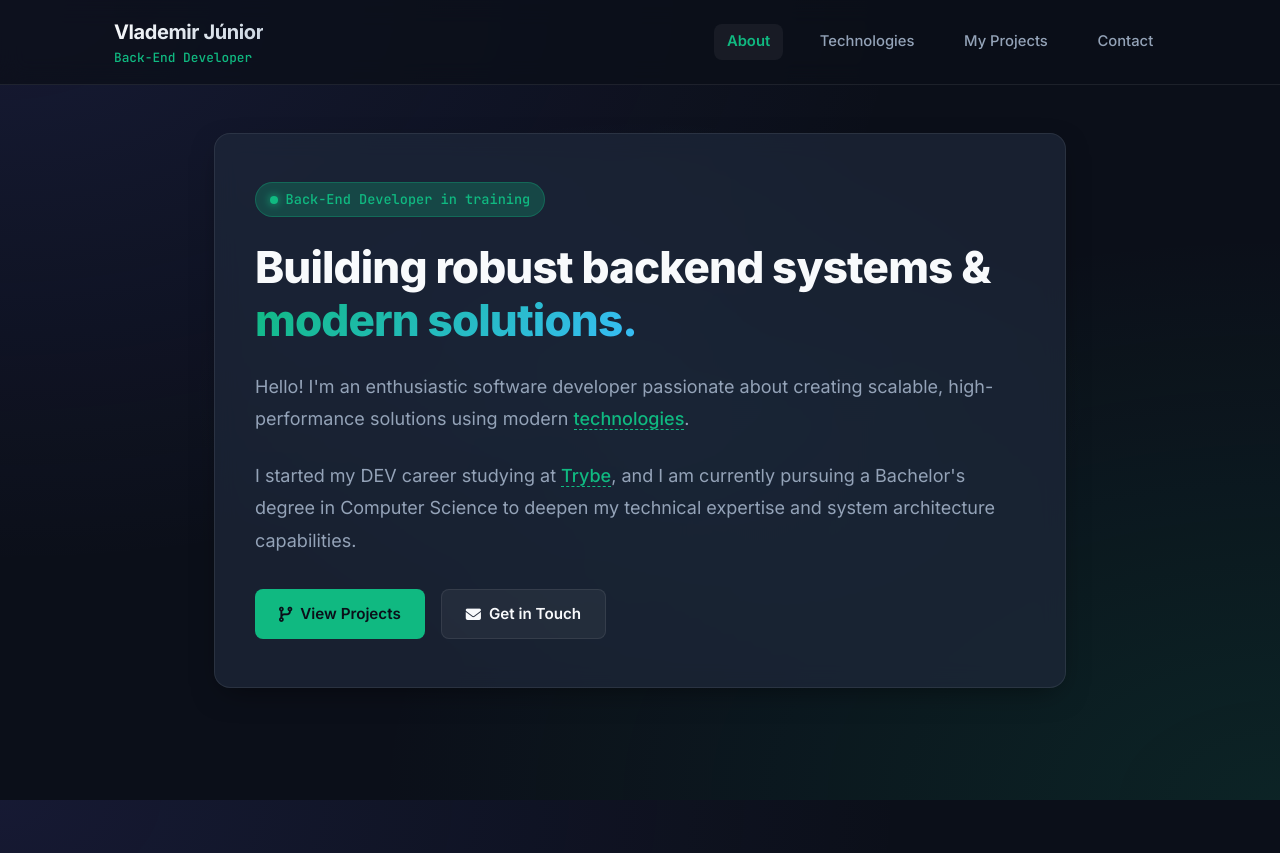
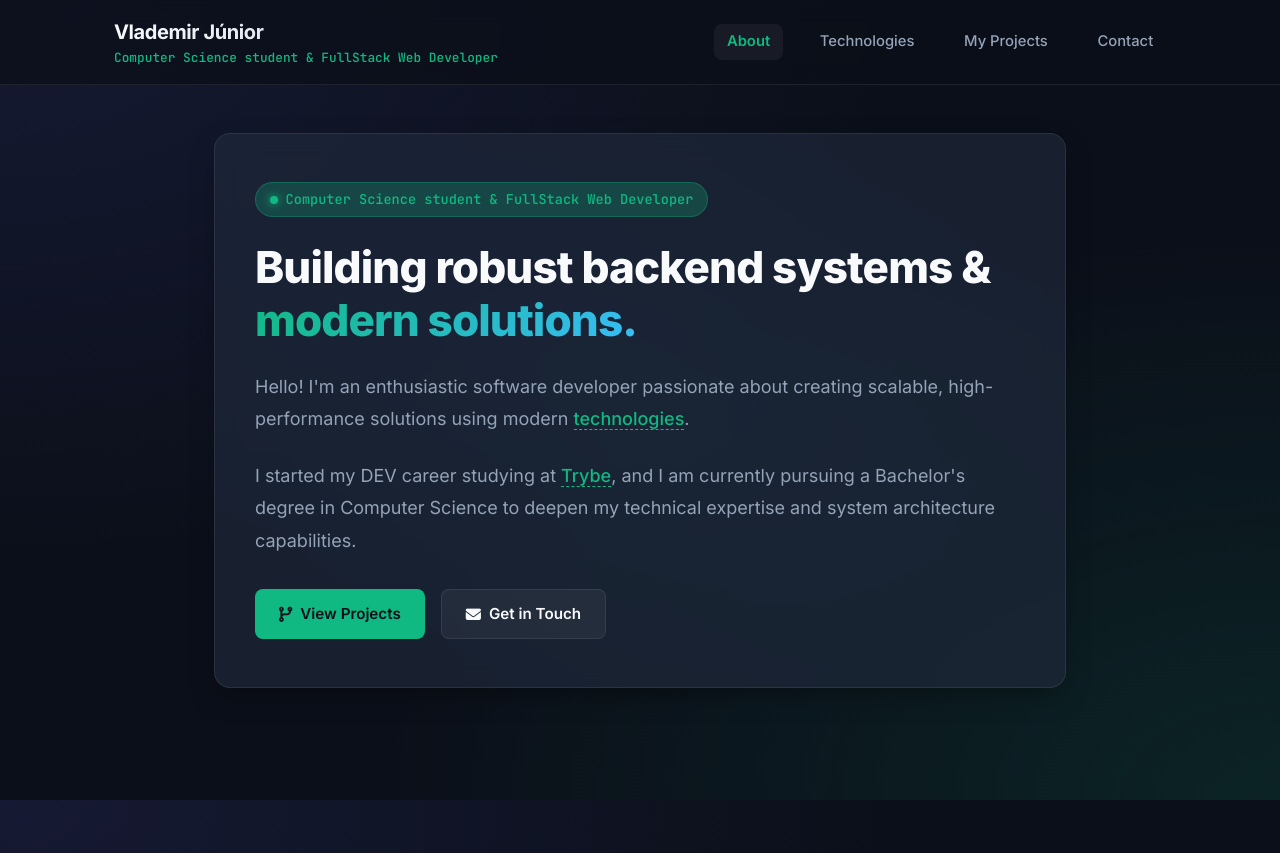
Before and after one commit to vlademir-junior/portfolio, a React (Vite) app: page /about in a window 1280 px wide. Built offline with nearby package versions, Linux system fonts and the light colour scheme.

Commit message:
refactor: update role title and sync with main
Co-authored-by: vlademir-junior <130057523+vlademir-junior@users.noreply.github.com>

```diff
--- a/src/components/Navbar/Navbar.tsx
+++ b/src/components/Navbar/Navbar.tsx
@@ -13,7 +13,7 @@ export const Navbar: React.FC = () => {
       <div className={styles.container}>
         <div className={styles.brand}>
           <span className={styles.name}>Vlademir Júnior</span>
-          <span className={styles.role}>Back-End Developer</span>
+          <span className={styles.role}>Computer Science student & FullStack Web Developer</span>
         </div>
 
         <button
--- a/src/pages/About/About.tsx
+++ b/src/pages/About/About.tsx
@@ -8,7 +8,7 @@ export const About: React.FC = () => {
       <div className={styles.card}>
         <div className={styles.badge}>
           <span className={styles.dot}></span>
-          Back-End Developer in training
+          Computer Science student & FullStack Web Developer
         </div>
 
         <h1>
```
